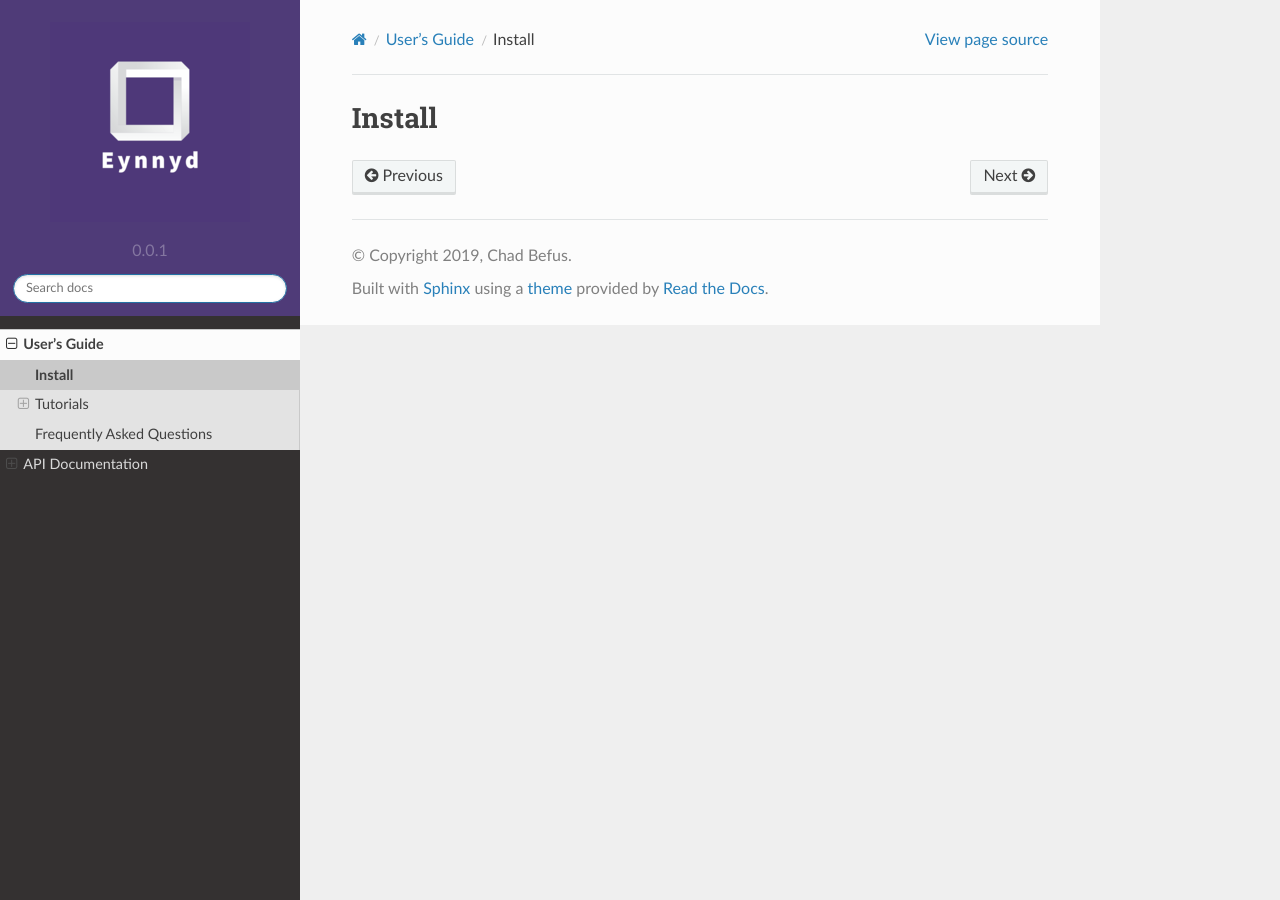
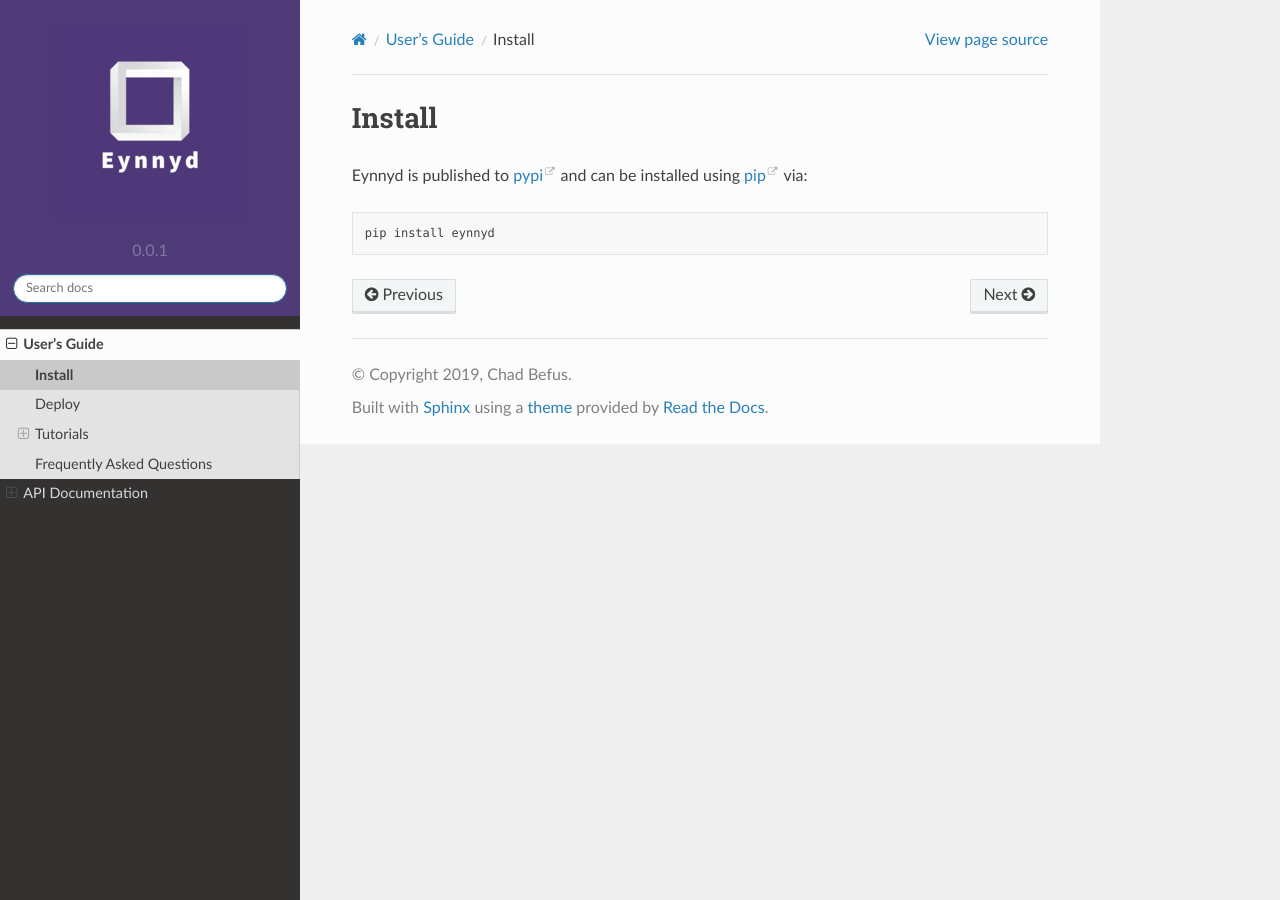
Before and after one commit to cbefus/Eynnyd, a Sphinx documentation site: the page built from docs/source/guide/install.rst, in a window 1280 px wide. Built offline with Sphinx 7.4.7 and the Read the Docs theme 2.0.0, drawn with Linux system fonts in a browser that asks for light colours.

Commit message:
Added copy button to code blocks.  Added simple install directions.

```diff
--- a/docs/source/conf.py
+++ b/docs/source/conf.py
@@ -33,6 +33,7 @@
 # extensions coming with Sphinx (named 'sphinx.ext.*') or your custom
 # ones.
 extensions = [
+    'sphinx_copybutton'
 ]
 
 # Add any paths that contain templates here, relative to this directory.
--- /dev/null
+++ b/docs/source/guide/deploy.rst
@@ -0,0 +1,4 @@
+.. _deploy:
+
+Deploy
+======
--- a/docs/source/guide/index.rst
+++ b/docs/source/guide/index.rst
@@ -5,5 +5,6 @@
    :maxdepth: 2
 
    install
+   deploy
    tutorials/index
    faq
--- a/docs/source/guide/install.rst
+++ b/docs/source/guide/install.rst
@@ -2,3 +2,10 @@
 
 Install
 =======
+
+Eynnyd is published to `pypi <https://pypi.org/>`__ and can be installed using
+`pip <https://pypi.org/project/pip/>`__ via:
+
+.. code:: bash
+
+    pip install eynnyd
--- a/docs_requirements.txt
+++ b/docs_requirements.txt
@@ -1,2 +1,3 @@
 Sphinx==2.2.2
 sphinx-rtd-theme==0.4.3
+sphinx-copybutton==0.2.6
```
